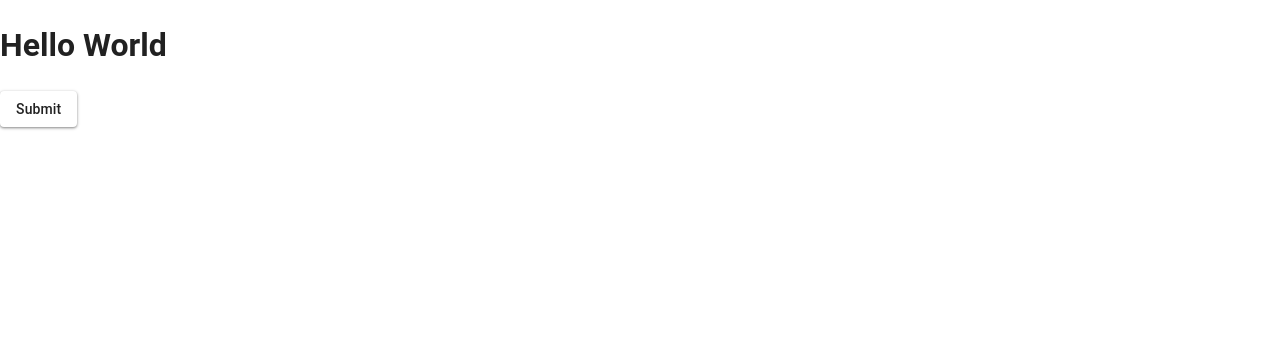
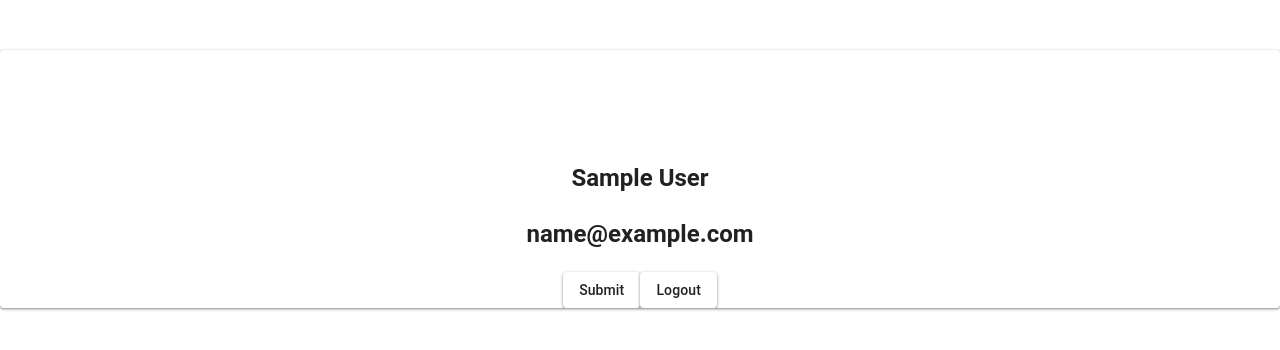
Before and after one commit to johnkeysi/bsit3a_system_integ, a Nuxt app: page / in a window 1280 px wide. Shown: the top 350 px of the page. Built offline with nearby package versions, Linux system fonts and the light colour scheme; no server answers; sample sign-in values are in the browser's storage.

Commit message:
middleware

```diff
--- a/app/pages/index.vue
+++ b/app/pages/index.vue
@@ -1,11 +1,42 @@
 <template>
-  <div>
-    <h1>Hello World</h1>
+  <div style="text-align: center; margin-top: 50px;">
+    <v-card >
+    <v-avatar size="90">
+      <v-img :src="user?.picture" />
+    </v-avatar>
+    <h2>{{user?.name}} </h2>
+    <h2>{{user?.email}} </h2>
     <v-btn>Submit</v-btn>
+    <v-btn @click = "logout">Logout</v-btn>
+    </v-card>
   </div>
 </template>
 
 <script lang="ts" setup>
+definePageMeta({
+    middleware: 'auth'
+})
+
+const user = ref<any>(null)
+const showScanner =ref(false)
+const scannedValued = ref('')
+
+onMounted(() =>  {
+  const savedUser = localStorage.getItem('google_user')
+    if (!savedUser) {
+      navigateTo('/login')
+      return
+    }
+  user.value = JSON.parse(savedUser)
+})
+
+const logout = () => {
+  localStorage.removeItem('google_user')
+  localStorage.removeItem('google_token')
+  window.google?.accounts.id.disableAutoSelect()
+  navigateTo('/login')
+
+}
 
 </script>
 
--- a/app/pages/login.vue
+++ b/app/pages/login.vue
@@ -33,6 +33,10 @@
 </template>
 
 <script lang="ts" setup>
+definePageMeta({
+    middleware: 'auth'
+})
+
 //@ts-nocheck
 const config = useRuntimeConfig()
 declare global {
```
Also changed, not shown: app/middleware/auth.ts (added, +14 -0 lines).
